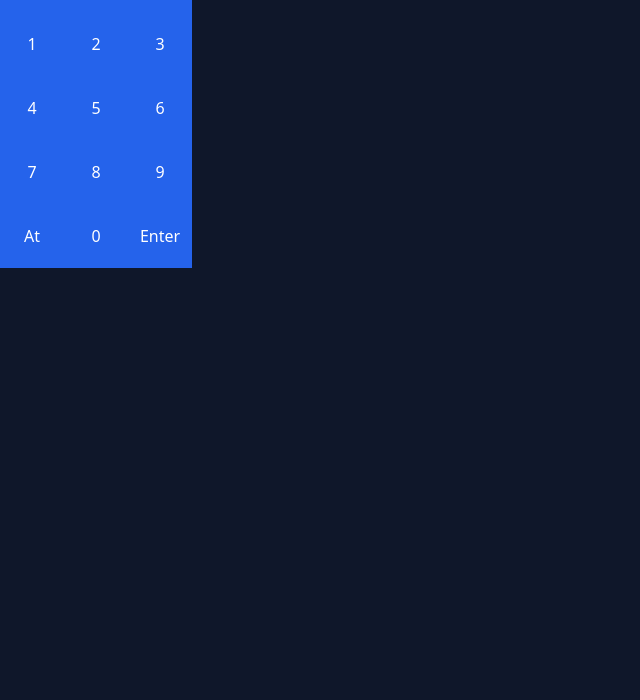
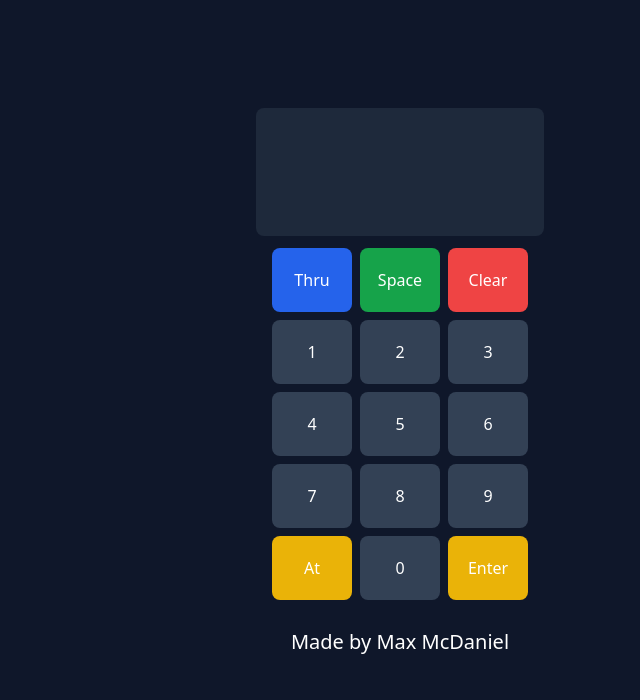
Before and after one commit to DodoSeal/sacn-console, an Electron app: page src/index.html in a window 800 px wide. Shown: the part 100-800 px from the top of the page, without its empty margins (0-640 px from the left). Drawn offline with nearby package versions, Linux system fonts and the light colour scheme.

Commit message:
Update general UI | More features and UI later

```diff
--- a/src/index.html
+++ b/src/index.html
@@ -9,24 +9,44 @@
 </head>
 <body class="bg-slate-900">
     <div class="w-full h-full">
-        <input id="cmd-bar" class="w-[12rem] h-12 text-white bg-slate-800 cursor-default focus:outline-none" type="text" readonly>
-        <div class="flex flex-wrap w-[12rem] mb-4 [&_input]:h-16 [&_input]:w-1/3" id="keypad">
-            <input id="key-thru" class="bg-blue-600 text-white transition-colors hover:bg-blue-500 focus:outline-none" type="button" value="Thru">
-            <input id="key-space" class="bg-blue-600 text-white transition-colors hover:bg-blue-500 focus:outline-none" type="button" value="Space">
-            <input id="key-clear" class="bg-blue-600 text-white transition-colors hover:bg-blue-500 focus:outline-none" type="button" value="Clear">
-            <input id="key-1" class="bg-blue-600 text-white transition-colors hover:bg-blue-500 focus:outline-none" type="button" value="1">
-            <input id="key-2" class="bg-blue-600 text-white transition-colors hover:bg-blue-500 focus:outline-none" type="button" value="2">
-            <input id="key-3" class="bg-blue-600 text-white transition-colors hover:bg-blue-500 focus:outline-none" type="button" value="3">
-            <input id="key-4" class="bg-blue-600 text-white transition-colors hover:bg-blue-500 focus:outline-none" type="button" value="4">
-            <input id="key-5" class="bg-blue-600 text-white transition-colors hover:bg-blue-500 focus:outline-none" type="button" value="5">
-            <input id="key-6" class="bg-blue-600 text-white transition-colors hover:bg-blue-500 focus:outline-none" type="button" value="6">
-            <input id="key-7" class="bg-blue-600 text-white transition-colors hover:bg-blue-500 focus:outline-none" type="button" value="7">
-            <input id="key-8" class="bg-blue-600 text-white transition-colors hover:bg-blue-500 focus:outline-none" type="button" value="8">
-            <input id="key-9" class="bg-blue-600 text-white transition-colors hover:bg-blue-500 focus:outline-none" type="button" value="9">
-            <input id="key-at" class="bg-blue-600 text-white transition-colors hover:bg-blue-500 focus:outline-none" type="button" value="At">
-            <input id="key-0" class="bg-blue-600 text-white transition-colors hover:bg-blue-500 focus:outline-none" type="button" value="0">
-            <input id="key-enter" class="bg-blue-600 text-white transition-colors hover:bg-blue-500 focus:outline-none" type="button" value="Enter">
+        <h1 class="font-bold text-4xl text-center text-white mt-[5vh]">sACN Console</h1>
+        <div class="flex items-center place-content-center w-full h-full flex-col mt-[16vh]">
+            <input id="cmd-bar" class="w-72 rounded-lg h-32 text-white bg-slate-800 cursor-default focus:outline-none mb-2 p-5 text-center font-semibold text-xl" type="text"
+                readonly>
+            <div class="flex flex-wrap w-72 [&_input]:h-16 [&_input]:w-[5rem] [&_input]:m-1 [&_input]:rounded-lg place-content-center" id="keypad">
+                <input id="key-thru" class="bg-blue-600 text-white transition-colors hover:bg-blue-500 focus:outline-none"
+                    type="button" value="Thru">
+                <input id="key-space" class="bg-green-600 text-white transition-colors hover:bg-green-500 focus:outline-none"
+                    type="button" value="Space">
+                <input id="key-clear" class="bg-red-500 text-white transition-colors hover:bg-red-400 focus:outline-none"
+                    type="button" value="Clear">
+                <input id="key-1" class="bg-slate-700 text-white transition-colors hover:bg-slate-600 focus:outline-none"
+                    type="button" value="1">
+                <input id="key-2" class="bg-slate-700 text-white transition-colors hover:bg-slate-600 focus:outline-none"
+                    type="button" value="2">
+                <input id="key-3" class="bg-slate-700 text-white transition-colors hover:bg-slate-600 focus:outline-none"
+                    type="button" value="3">
+                <input id="key-4" class="bg-slate-700 text-white transition-colors hover:bg-slate-600 focus:outline-none"
+                    type="button" value="4">
+                <input id="key-5" class="bg-slate-700 text-white transition-colors hover:bg-slate-600 focus:outline-none"
+                    type="button" value="5">
+                <input id="key-6" class="bg-slate-700 text-white transition-colors hover:bg-slate-600 focus:outline-none"
+                    type="button" value="6">
+                <input id="key-7" class="bg-slate-700 text-white transition-colors hover:bg-slate-600 focus:outline-none"
+                    type="button" value="7">
+                <input id="key-8" class="bg-slate-700 text-white transition-colors hover:bg-slate-600 focus:outline-none"
+                    type="button" value="8">
+                <input id="key-9" class="bg-slate-700 text-white transition-colors hover:bg-slate-600 focus:outline-none"
+                    type="button" value="9">
+                <input id="key-at" class="bg-yellow-500 text-white transition-colors hover:bg-orange-400 focus:outline-none"
+                    type="button" value="At">
+                <input id="key-0" class="bg-slate-700 text-white transition-colors hover:bg-slate-600 focus:outline-none"
+                    type="button" value="0">
+                <input id="key-enter" class="bg-yellow-500 text-white transition-colors hover:bg-yellow-400 focus:outline-none"
+                    type="button" value="Enter">
+            </div>
         </div>
+        <h1 class="font-thin text-xl text-center text-white mt-[3vh]">Made by Max McDaniel</h1>
     </div>
 </body>
 </html>
```
